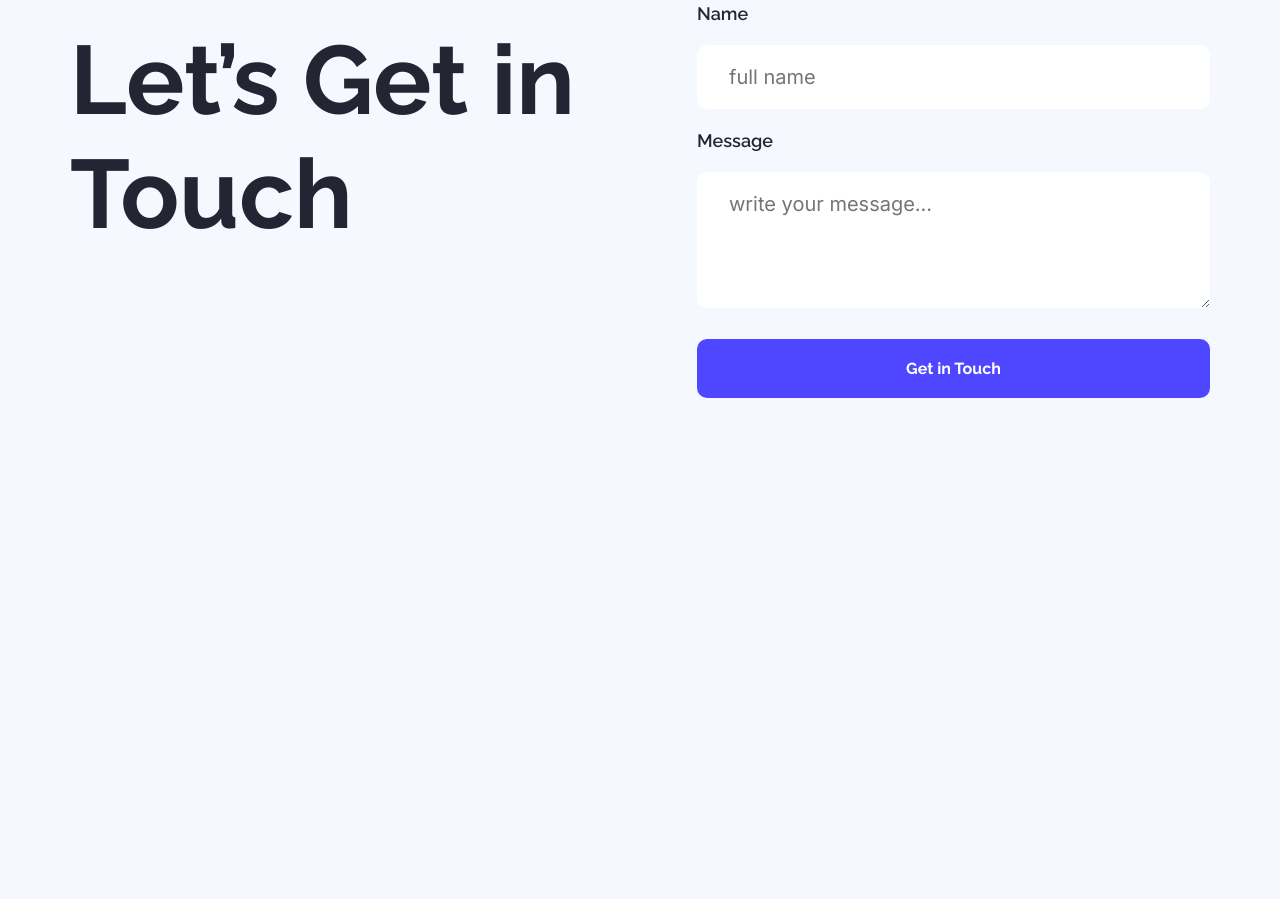
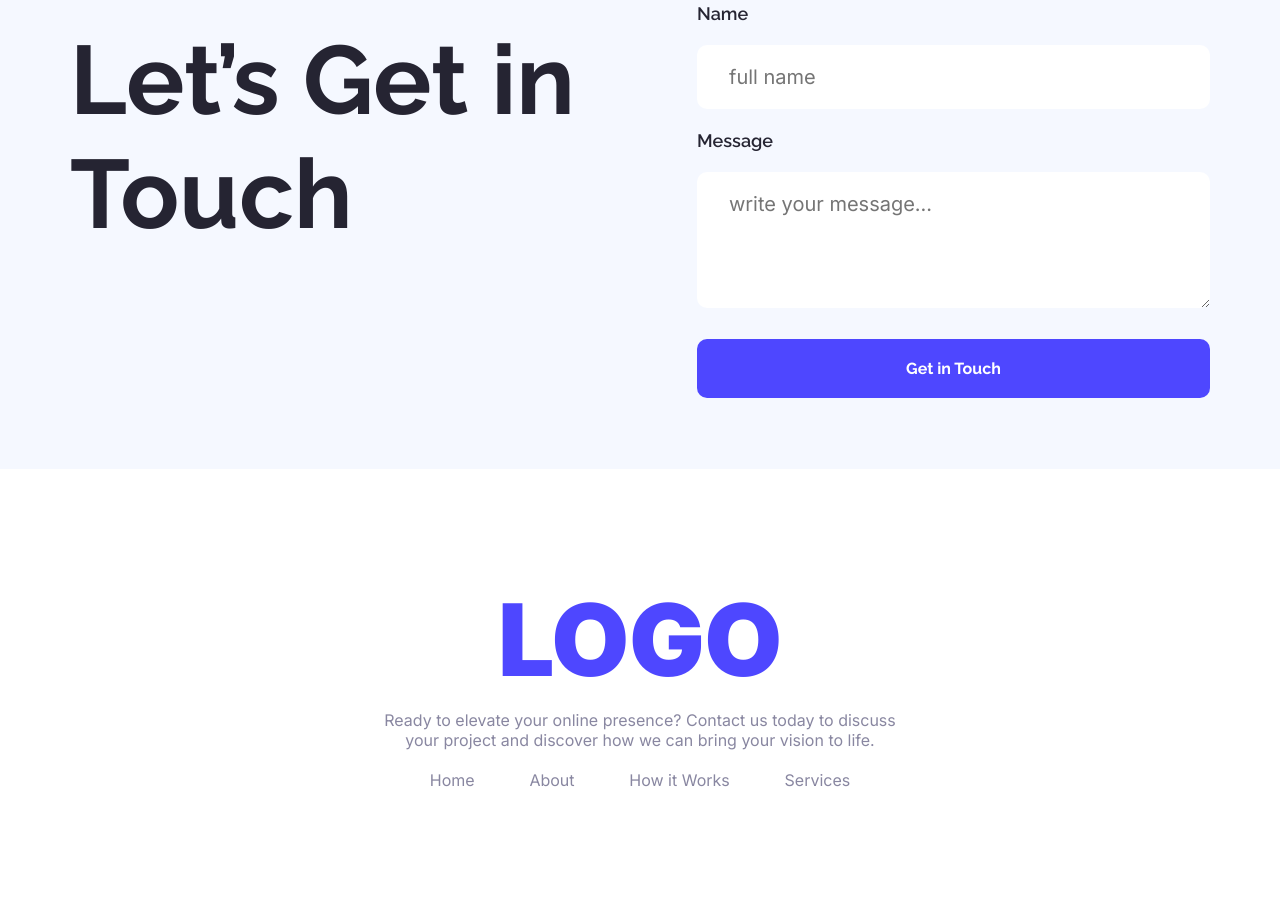
Before and after one commit to devTechware/landing-launchpad, a plain HTML site: page index.html in a window 1280 px wide. Shown: the part 3152-4051 px from the top of the page. Before the commit the page ends 3621 px from the top, so only its background shows below. Drawn offline with Linux system fonts and the light colour scheme.

Commit message:
Added footer section to the code base

```diff
--- a/index.html
+++ b/index.html
@@ -3,12 +3,14 @@
   <head>
     <meta charset="UTF-8" />
     <meta name="viewport" content="width=device-width, initial-scale=1.0" />
+    <!-- Font Links -->
     <link rel="preconnect" href="https://fonts.googleapis.com" />
     <link rel="preconnect" href="https://fonts.gstatic.com" crossorigin />
     <link
       href="https://fonts.googleapis.com/css2?family=Inter:ital,opsz,wght@0,14..32,100..900;1,14..32,100..900&family=Raleway:ital,wght@0,100..900;1,100..900&display=swap"
       rel="stylesheet"
     />
+    <!-- Style Sheet Links -->
     <link rel="stylesheet" href="styles/style.css" />
     <title>Landing Launchpad</title>
   </head>
@@ -174,6 +176,21 @@
         </form>
       </section>
     </main>
-    <footer></footer>
+    <!-- Footer Section -->
+    <footer class="footer-container primary-dimensions">
+      <div class="footer-info">
+        <h1 class="footer-site-name">LOGO</h1>
+        <p class="footer-subtitle">
+          Ready to elevate your online presence? Contact us today to discuss
+          your project and discover how we can bring your vision to life.
+        </p>
+        <ul class="footer-links">
+          <li><a href="">Home</a></li>
+          <li><a href="">About</a></li>
+          <li><a href="">How it Works</a></li>
+          <li><a href="">Services</a></li>
+        </ul>
+      </div>
+    </footer>
   </body>
 </html>
--- a/styles/style.css
+++ b/styles/style.css
@@ -275,3 +275,51 @@ textarea {
   margin-top: 10px;
   padding: 20px 32px;
 }
+
+/* Footer Section Styles */
+
+.footer-container {
+  height: 430px;
+  font-family: "Inter", sans-serif;
+  background-color: white;
+  display: flex;
+  align-items: center;
+  justify-content: center;
+}
+
+.footer-info {
+  width: 530px;
+  margin: 105px auto;
+  text-align: center;
+}
+
+.footer-site-name {
+  font-size: 100px;
+  font-weight: 900;
+  color: #4e47ff;
+  cursor: pointer;
+}
+
+.footer-subtitle {
+  color: #8987a1;
+  margin-top: 10px;
+}
+
+.footer-links {
+  display: flex;
+  justify-content: space-evenly;
+  margin-top: 20px;
+}
+
+.footer-links > li {
+  list-style: none;
+}
+
+.footer-links > li > a {
+  text-decoration: none;
+  color: #8987a1;
+}
+
+.footer-links > li > a:hover {
+  font-size: 20px;
+}
```
